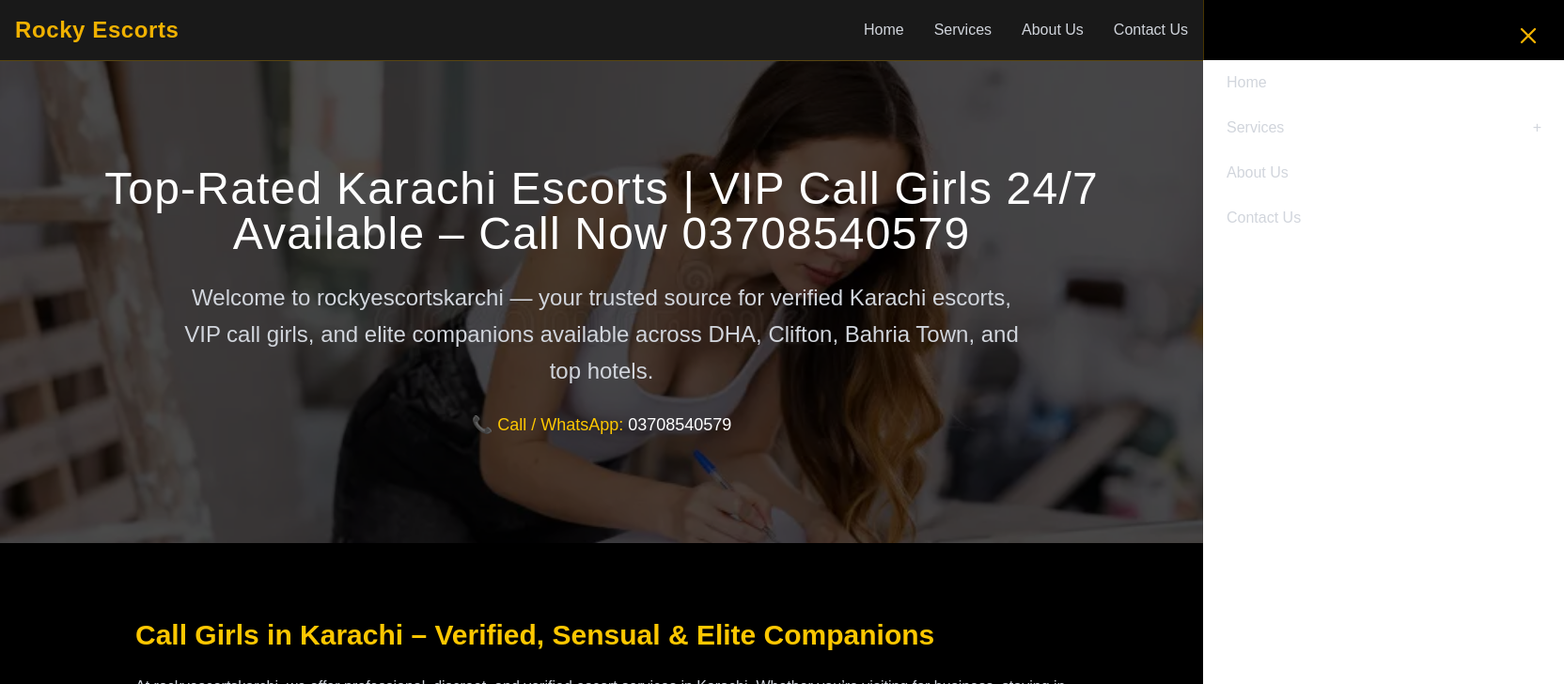
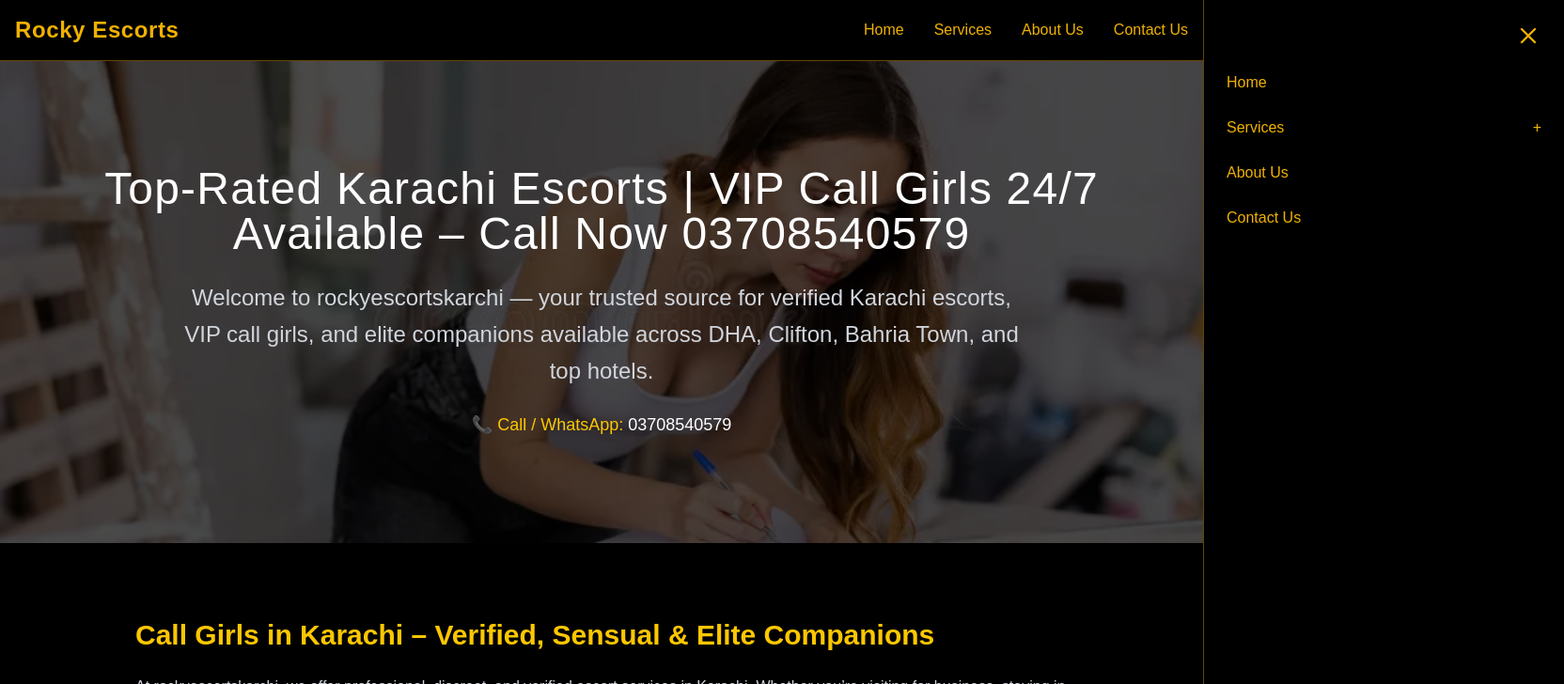
Before and after one commit to iamtalhaarifvlogs/rockykarachi1, a Next.js app: page / in a window 1280 px wide. Shown: the top 728 px of the page at 94% size, 1664 px wide, since content can reach past the window. Built offline with nearby package versions, Linux system fonts and the light colour scheme.

Commit message:
Update header.tsx

```diff
--- a/app/components/header.tsx
+++ b/app/components/header.tsx
@@ -8,7 +8,7 @@ export default function Header() {
   const [servicesOpen, setServicesOpen] = useState(false);
 
   return (
-    <header className="sticky top-0 z-50 bg-black/90 backdrop-blur border-b border-yellow-500/30">
+    <header className="sticky top-0 z-50 bg-black border-b border-yellow-500/40">
       <div className="container mx-auto px-4 py-4 flex justify-between items-center">
         {/* Logo */}
         <Link
@@ -19,7 +19,7 @@ export default function Header() {
         </Link>
 
         {/* Desktop Nav */}
-        <nav className="hidden md:flex items-center space-x-8 text-gray-300">
+        <nav className="hidden md:flex items-center space-x-8 text-yellow-500">
           <Link href="/" className="hover:text-yellow-400">
             Home
           </Link>
@@ -30,22 +30,22 @@ export default function Header() {
               Services
             </span>
 
-            <div className="absolute left-0 mt-3 w-56 bg-black border border-yellow-500/30 rounded-lg shadow-lg opacity-0 invisible group-hover:opacity-100 group-hover:visible transition-all duration-200">
+            <div className="absolute left-0 mt-3 w-56 bg-black border border-yellow-500/40 rounded-lg shadow-xl opacity-0 invisible group-hover:opacity-100 group-hover:visible transition-all duration-200">
               <Link
                 href="/how-to-book"
-                className="block px-4 py-3 hover:bg-yellow-500/10 hover:text-yellow-400"
+                className="block px-4 py-3 text-yellow-500 hover:bg-yellow-500/10"
               >
                 How do I book?
               </Link>
               <Link
                 href="/how-to-connect"
-                className="block px-4 py-3 hover:bg-yellow-500/10 hover:text-yellow-400"
+                className="block px-4 py-3 text-yellow-500 hover:bg-yellow-500/10"
               >
                 How do I connect?
               </Link>
               <Link
                 href="/models"
-                className="block px-4 py-3 hover:bg-yellow-500/10 hover:text-yellow-400"
+                className="block px-4 py-3 text-yellow-500 hover:bg-yellow-500/10"
               >
                 Models
               </Link>
@@ -79,11 +79,11 @@ export default function Header() {
 
       {/* Mobile Slide Menu */}
       <div
-        className={`fixed top-0 right-0 h-full w-[80%] max-w-sm bg-black border-l border-yellow-500/30 z-50 transform transition-transform duration-300 ${
+        className={`fixed top-0 right-0 h-full w-[80%] max-w-sm bg-black border-l border-yellow-500/40 z-50 transform transition-transform duration-300 ${
           menuOpen ? "translate-x-0" : "translate-x-full"
         }`}
       >
-        <div className="p-6 flex flex-col space-y-6 text-gray-300">
+        <div className="p-6 flex flex-col space-y-6 text-yellow-500">
           {/* Close */}
           <button
             className="self-end text-yellow-500"
@@ -141,7 +141,7 @@ export default function Header() {
       {/* Overlay */}
       {menuOpen && (
         <div
-          className="fixed inset-0 bg-black/60 z-40"
+          className="fixed inset-0 bg-black/80 z-40"
           onClick={() => setMenuOpen(false)}
         />
       )}
```
